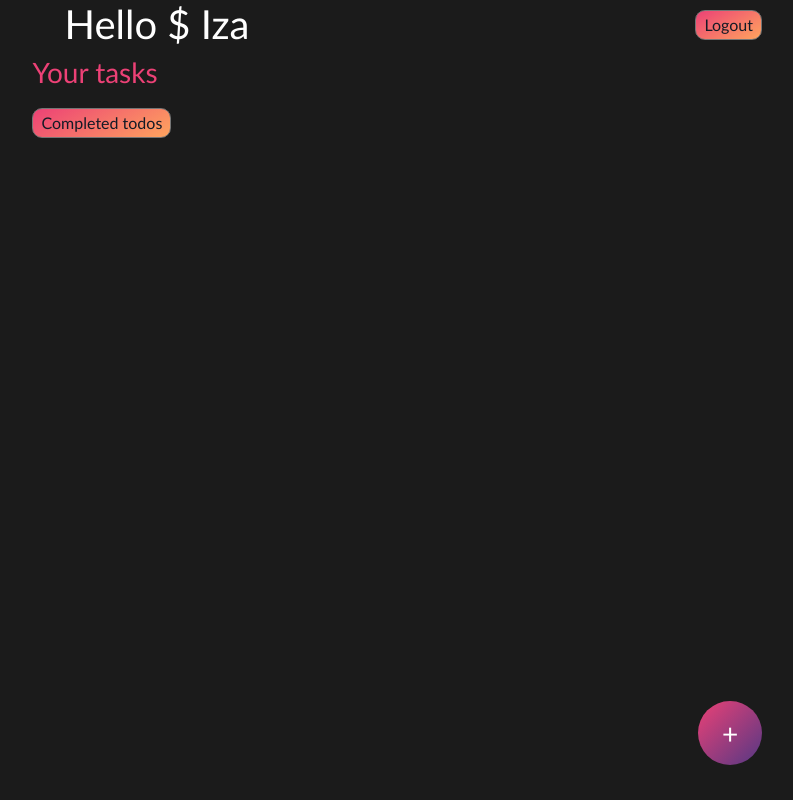
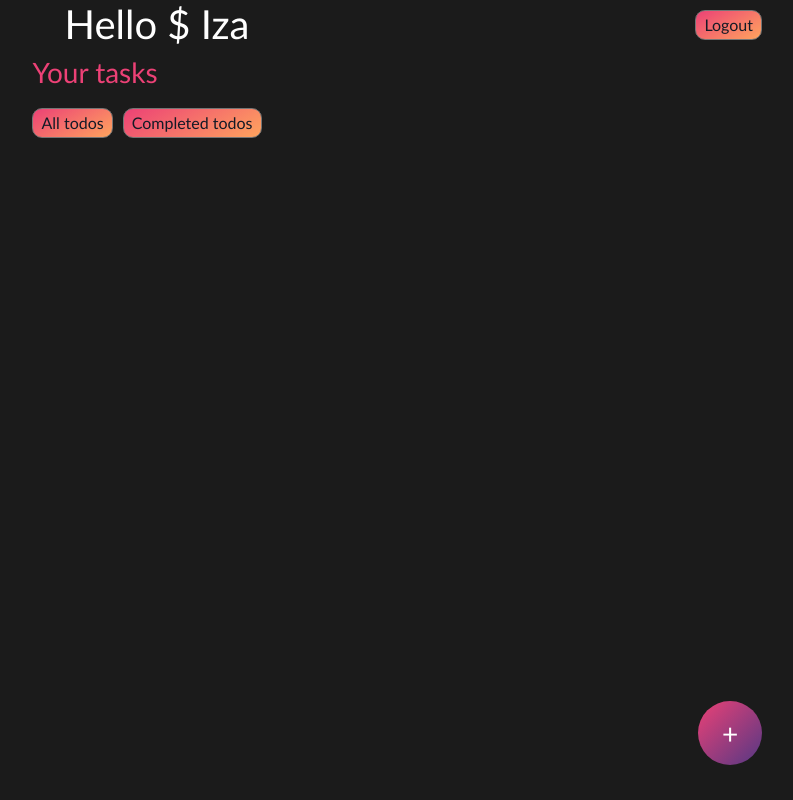
Before and after one commit to IzaMarkstrom/mern-to-do, a React (Create React App) app in the folder client/: page /home in a window 1280 px wide. Shown: the whole page, without its empty margins (483-1276 px from the left). Built offline with nearby package versions, Linux system fonts and the light colour scheme; no server answers.

Commit message:
Added component

```diff
--- a/client/src/pages/HomePage.jsx
+++ b/client/src/pages/HomePage.jsx
@@ -1,5 +1,6 @@
 import React from 'react'
 import CreateTodo from '../components/CreateTodo'
+import GetAllTodos from '../components/GetAllTodos'
 import GetCompletedTodos from '../components/GetCompletedTodos'
 import Logout from '../components/Logout'
 import TodoList from '../components/TodoList'
@@ -13,6 +14,7 @@ export default function HomePage() {
       <h1>Hello ${} Iza</h1>
       <h3>Your tasks</h3>
       <div className="todos">
+        <GetAllTodos/>
         <GetCompletedTodos/>
         <TodoList/>
       </div>
```
